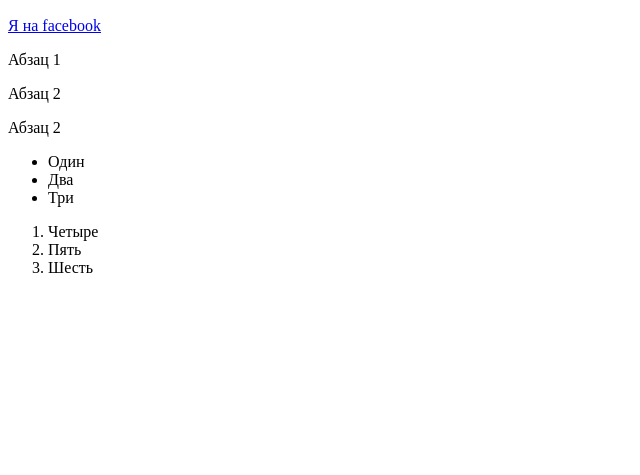
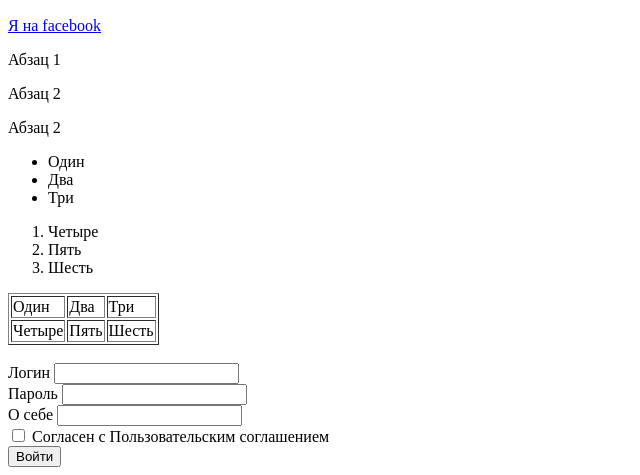
Before and after one commit to eugenegl/course, a plain HTML site: page index.html in a window 1280 px wide. Shown: the part 372-847 px from the top of the page, without its empty margins (0-640 px from the left). Before the commit the page ends 800 px from the top, so only its background shows below. Drawn offline with Linux system fonts and the light colour scheme.

Commit message:
Форма

```diff
--- a/index.html
+++ b/index.html
@@ -23,5 +23,33 @@
                 <li>Пять</li>
                 <li>Шесть</li>
             </ol>
+            <table border="1">
+                <tr>
+                    <td>Один</td>
+                    <td>Два</td>
+                    <td>Три</td>
+                </tr>
+                <tr>
+                    <td>Четыре</td>
+                    <td>Пять</td>
+                    <td>Шесть</td>
+                </tr>
+            </table>
+
+            <br>
+
+            <label>Логин</label>
+            <input type="text">
+            <br>
+            <label>Пароль</label>
+            <input type="password">
+            <br>
+            <lavel>О себе</lavel>
+            <input type="text">
+            <br>
+            <input type="checkbox">
+            <label>Согласен с Пользовательским соглашением</label>
+            <br>
+            <button>Войти</button>
    </body>
 </html>
```
